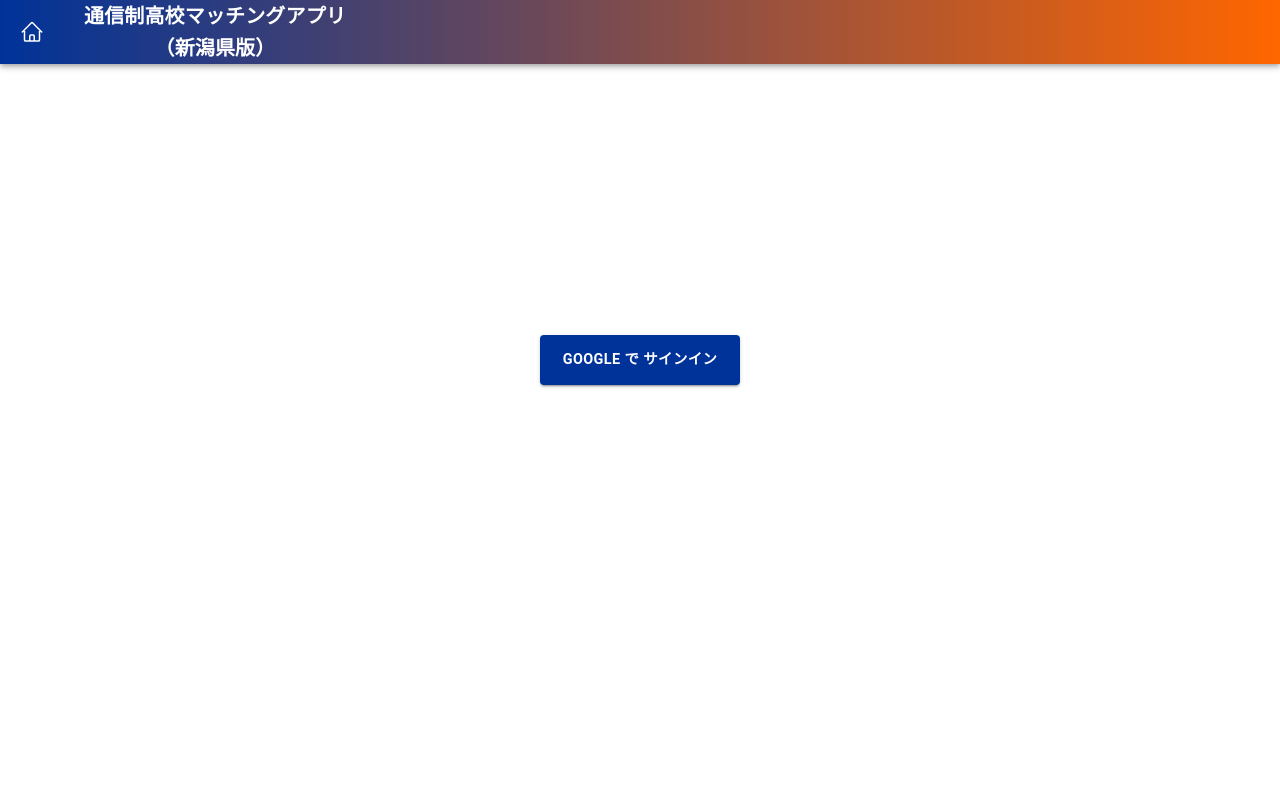
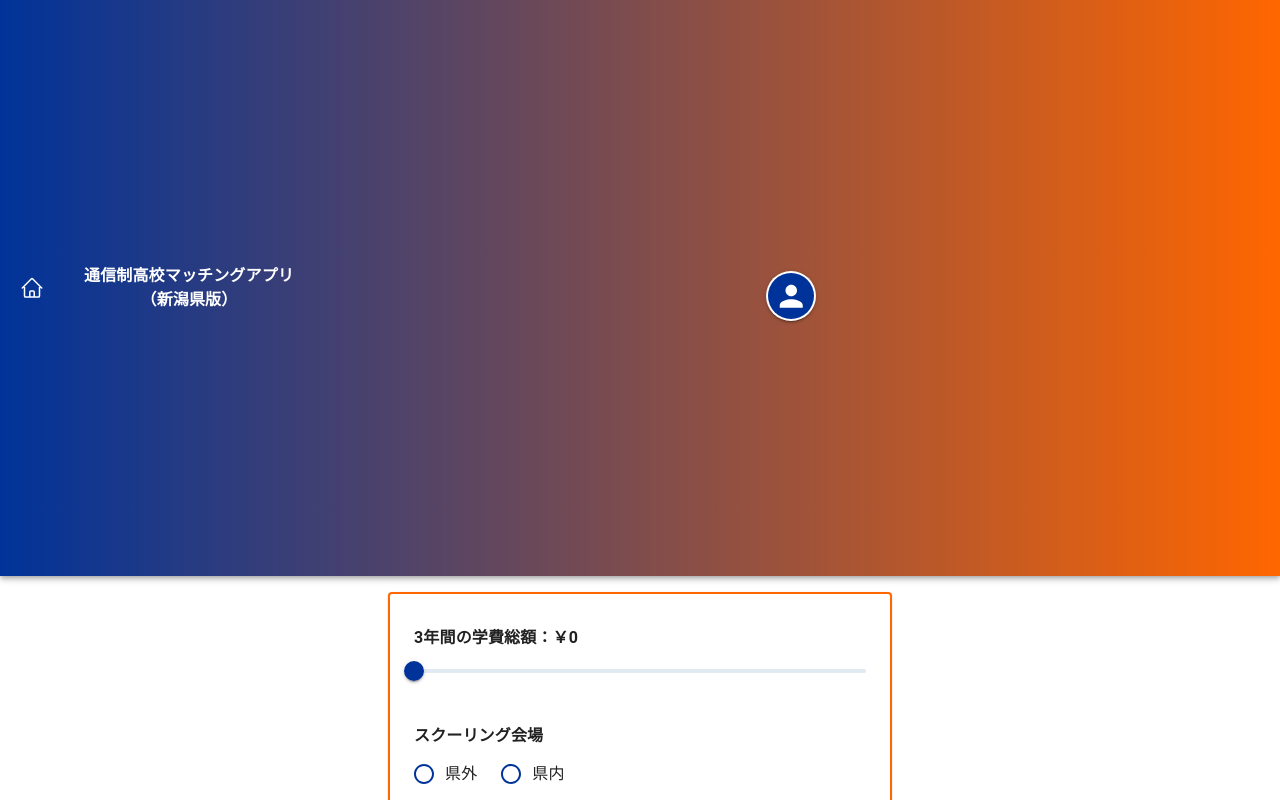
Before and after one commit to Sug1re/correspondence-app, a Next.js app: page / in a window 1280 px wide. Shown: the top 800 px of the page. Built offline with nearby package versions, Linux system fonts and the light colour scheme; no server answers; the database is empty.

Commit message:
LoginのUI/UX変更

```diff
--- a/app/page.tsx
+++ b/app/page.tsx
@@ -16,7 +16,7 @@ export default async function Home() {
             height: "100vh", // 画面全体の高さ
           }}
         >
-          <Component.Login />
+          <Component.Form />
         </Box>
       </Container>
     </>
--- a/components/component/Header.tsx
+++ b/components/component/Header.tsx
@@ -1,6 +1,7 @@
 import * as React from "react";
 import { AppBar, IconButton, Toolbar, Typography } from "@mui/material";
 import Link from "next/link";
+import Login from "./Login";
 
 export default function Header() {
   return (
@@ -55,13 +56,14 @@ export default function Header() {
               fontWeight: "bold",
               color: "#FFFFFF",
             }}
-            variant="h6"
-            component="div"
           >
             通信制高校マッチングアプリ
             <br />
             （新潟県版）
           </Typography>
+
+          {/* ログインサインイン */}
+          <Login />
         </Toolbar>
       </AppBar>
     </>
--- a/components/component/Login.tsx
+++ b/components/component/Login.tsx
@@ -1,11 +1,10 @@
 "use client";
 
 import React, { useState } from "react";
-import { Avatar, Box, Button, Container, Typography } from "@mui/material";
+import { Avatar, Box, Button, Container } from "@mui/material";
 import { signInWithPopup, User } from "firebase/auth";
 import { auth, provider } from "@/firebase";
 import { useAuthState } from "react-firebase-hooks/auth";
-import Form from "./Form";
 
 const Login = () => {
   const [user] = useAuthState(auth);
@@ -16,10 +15,8 @@ const Login = () => {
           {user ? (
             <>
               <Box display="flex" gap={4}>
-                <UserInfo user={user} />
-                <SignOutButton />
+                <SignOutButton user={user} />
               </Box>
-              <Form />
             </>
           ) : (
             <Box
@@ -61,52 +58,56 @@ function SignInButton() {
       type="submit"
       disabled={loading}
       sx={{
-        width: 200,
-        height: 50,
-        backgroundColor: "#003399",
-        fontWeight: "bold",
-        fontSize: "0.9rem",
-        transition: "transform 0.2s ease-in-out",
-        "&:hover": {
-          transform: "scale(1.1)",
-        },
+        width: 50, // 幅
+        height: 50, // 高さ
+        borderRadius: "50%", // 円形にする
+        padding: 0, // 内部の余白をなくす
+        minWidth: 0, // ボタンの最小幅を0にして、幅が正確に反映されるように
+        display: "flex",
+        justifyContent: "center",
+        alignItems: "center",
+        backgroundColor: "#FFFFFF",
       }}
     >
-      {loading ? "処理中..." : "Google で サインイン"}
+      <Avatar
+        sx={{
+          width: 46, // 幅
+          height: 46, // 高さ
+          backgroundColor: "#003399",
+          color: "#FFFFFF",
+        }}
+      />
     </Button>
   );
 }
 
 // googleButtonでSignOut
-function SignOutButton() {
+function SignOutButton({ user }: { user: User }) {
   return (
     <Button
       onClick={() => auth.signOut()}
       variant="contained"
       type="submit"
       sx={{
+        width: 50, // 幅
+        height: 50, // 高さ
+        borderRadius: "50%", // 円形にする
+        padding: 0, // 内部の余白をなくす
+        minWidth: 0, // ボタンの最小幅を0にして、幅が正確に反映されるように
+        display: "flex",
+        justifyContent: "center",
+        alignItems: "center",
         backgroundColor: "#003399",
-        fontWeight: "bold",
-        fontSize: "1rem",
-        transition: "transform 0.2s ease-in-out",
-        "&:hover": {
-          transform: "scale(0.95)",
-        },
       }}
     >
-      サインアウト
+      <Avatar
+        src={user.photoURL || ""}
+        alt={user.displayName || "User"}
+        sx={{
+          width: 46, // 幅
+          height: 46, // 高さ
+        }}
+      />
     </Button>
   );
 }
-
-// ユーザー情報を表示
-function UserInfo({ user }: { user: User }) {
-  return (
-    <>
-      <Box display="flex" alignItems="center" gap={2}>
-        <Avatar src={user.photoURL || ""} alt={user.displayName || "User"} />
-        <Typography variant="h6">{user.displayName || "ゲスト"}</Typography>
-      </Box>
-    </>
-  );
-}
```
